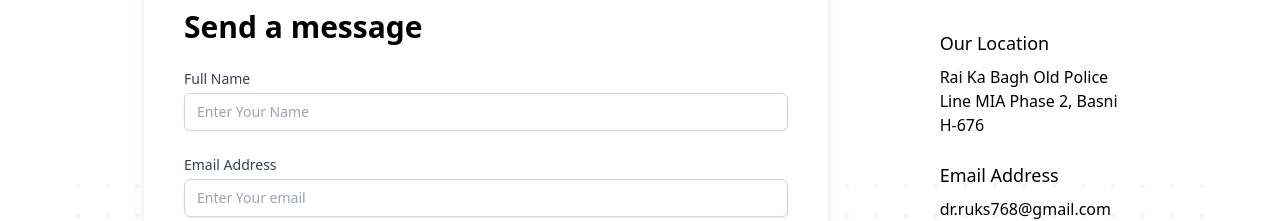
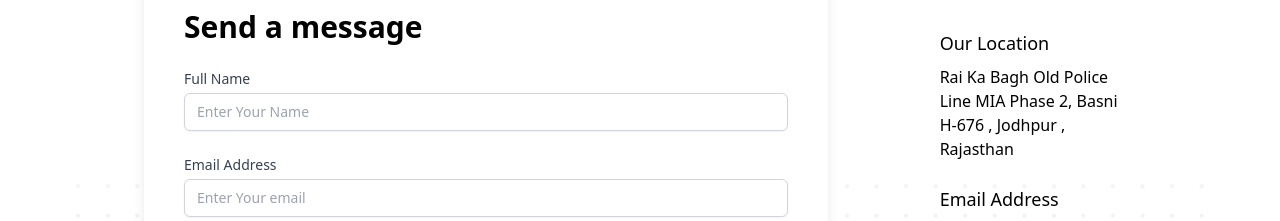
Before and after one commit to code-with-vizz/yusufhandicrafts, a React (Create React App) app: page /contact in a window 1280 px wide. Shown: the part 175-396 px from the top of the page. Built offline with nearby package versions, Linux system fonts and the light colour scheme.

Commit message:
Update Contact.js

```diff
--- a/src/components/Contact.js
+++ b/src/components/Contact.js
@@ -127,7 +127,7 @@ const Contact = () => {
                 <h3 className="text-lg font-medium text-black mb-2">
                   Our Location
                 </h3>
-                <p>Rai Ka Bagh Old Police Line MIA Phase 2, Basni H-676</p>
+                <p>Rai Ka Bagh Old Police Line MIA Phase 2, Basni H-676 , Jodhpur , Rajasthan</p>
               </div>
               <div>
                 <h3 className="text-lg font-medium text-black mb-2">
```
